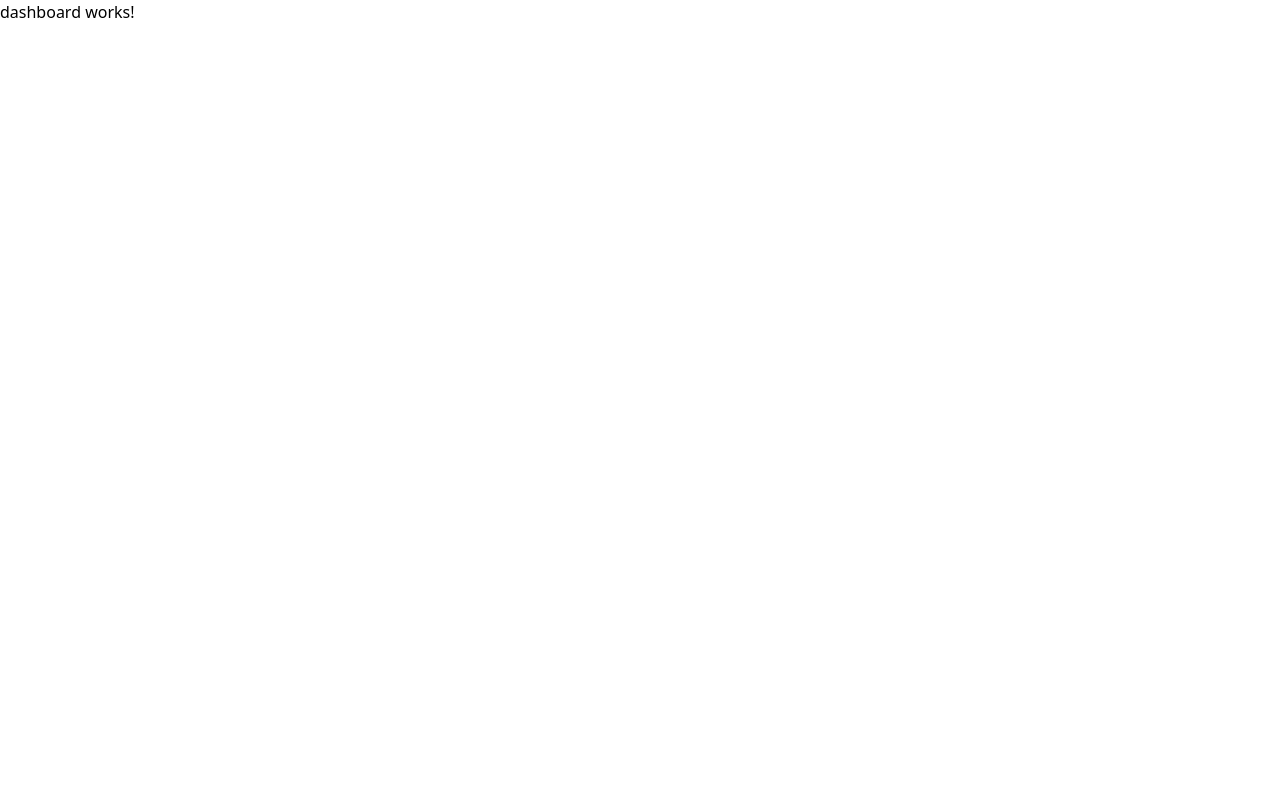
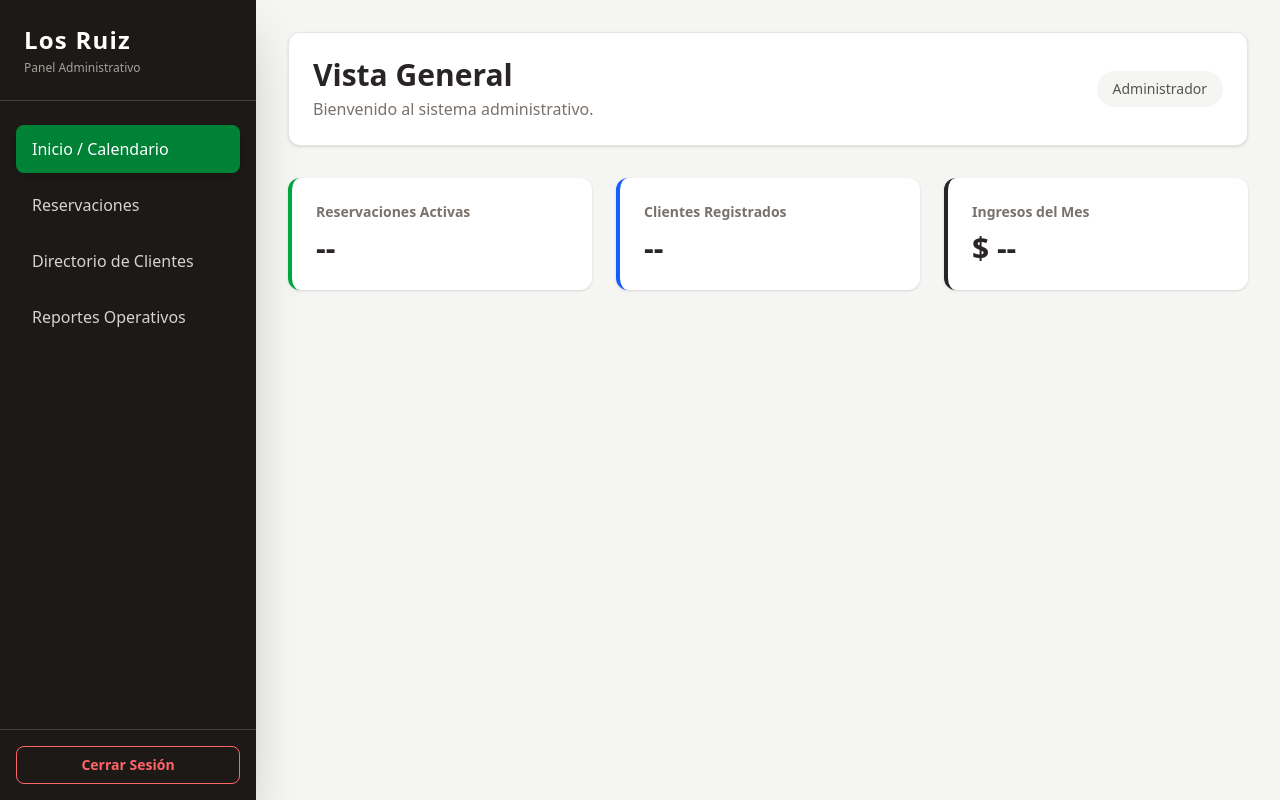
Before and after one commit to hectorinhhpr/rancho-los-ruiz-admin, an Angular app: page /dashboard in a window 1280 px wide. Built offline with nearby package versions, Linux system fonts and the light colour scheme.

Commit message:
Merge de cambios locales con los de Hector

```diff
--- a/src/app/components/sidebar/sidebar.html
+++ b/src/app/components/sidebar/sidebar.html
@@ -1 +1,33 @@
-<p>sidebar works!</p>
+<aside class="bg-stone-900 text-stone-300 w-64 min-h-screen flex flex-col shadow-2xl transition-all duration-300">
+  <!-- Logo / Encabezado -->
+  <div class="p-6 border-b border-stone-700">
+    <h2 class="text-2xl font-bold text-white tracking-wider">Los Ruiz</h2>
+    <p class="text-xs text-stone-400 mt-1">Panel Administrativo</p>
+  </div>
+
+  <!-- Enlaces de Navegación -->
+  <nav class="flex-1 px-4 py-6 space-y-2">
+    <a href="#" class="flex items-center px-4 py-3 bg-green-700 text-white rounded-lg shadow-md transition">
+      <span class="font-medium">Inicio / Calendario</span>
+    </a>
+
+    <a href="#" class="flex items-center px-4 py-3 hover:bg-stone-800 hover:text-white rounded-lg transition">
+      <span class="font-medium">Reservaciones</span>
+    </a>
+
+    <a href="#" class="flex items-center px-4 py-3 hover:bg-stone-800 hover:text-white rounded-lg transition">
+      <span class="font-medium">Directorio de Clientes</span>
+    </a>
+
+    <a href="#" class="flex items-center px-4 py-3 hover:bg-stone-800 hover:text-white rounded-lg transition">
+      <span class="font-medium">Reportes Operativos</span>
+    </a>
+  </nav>
+
+  <!-- Botón de Salida -->
+  <div class="p-4 border-t border-stone-700">
+    <button class="w-full flex items-center justify-center px-4 py-2 text-sm font-semibold text-red-400 border border-red-400 rounded-lg hover:bg-red-400 hover:text-stone-900 transition">
+      Cerrar Sesión
+    </button>
+  </div>
+</aside>
--- a/src/app/pages/dashboard/dashboard.html
+++ b/src/app/pages/dashboard/dashboard.html
@@ -1 +1,35 @@
-<p>dashboard works!</p>
+<div class="flex min-h-screen bg-stone-100">
+  <!-- Aquí mandamos llamar al componente del menú lateral que acabas de hacer -->
+  <app-sidebar></app-sidebar>
+
+  <!-- Área principal de contenido (Aquí irá el calendario y las tablas después) -->
+  <main class="flex-1 p-8 overflow-y-auto">
+
+    <header class="mb-8 flex justify-between items-center bg-white p-6 rounded-xl shadow-sm border border-stone-200">
+      <div>
+        <h1 class="text-3xl font-bold text-stone-800">Vista General</h1>
+        <p class="text-stone-500 mt-1">Bienvenido al sistema administrativo.</p>
+      </div>
+      <div class="text-sm font-medium text-stone-600 bg-stone-100 px-4 py-2 rounded-full">
+        Administrador
+      </div>
+    </header>
+
+    <!-- Cascarones de las tarjetas de métricas (Placeholder) -->
+    <div class="grid grid-cols-1 md:grid-cols-3 gap-6 mb-8">
+      <div class="bg-white p-6 rounded-xl shadow-sm border-l-4 border-green-600">
+        <h3 class="text-stone-500 text-sm font-semibold">Reservaciones Activas</h3>
+        <p class="text-3xl font-bold text-stone-800 mt-2">--</p>
+      </div>
+      <div class="bg-white p-6 rounded-xl shadow-sm border-l-4 border-blue-600">
+        <h3 class="text-stone-500 text-sm font-semibold">Clientes Registrados</h3>
+        <p class="text-3xl font-bold text-stone-800 mt-2">--</p>
+      </div>
+      <div class="bg-white p-6 rounded-xl shadow-sm border-l-4 border-stone-800">
+        <h3 class="text-stone-500 text-sm font-semibold">Ingresos del Mes</h3>
+        <p class="text-3xl font-bold text-stone-800 mt-2">$ --</p>
+      </div>
+    </div>
+
+  </main>
+</div>
--- a/src/app/pages/login/login.html
+++ b/src/app/pages/login/login.html
@@ -1 +1,50 @@
-<p>login works!</p>
+<div class="min-h-screen flex items-center justify-center bg-stone-100">
+  <!-- Contenedor de la tarjeta de login -->
+  <div class="bg-white p-8 rounded-xl shadow-lg w-full max-w-md">
+
+    <!-- Encabezado / Logo -->
+    <div class="text-center mb-8">
+      <h1 class="text-3xl font-extrabold text-stone-800 tracking-tight">Rancho los Ruiz</h1>
+      <p class="text-sm text-stone-500 mt-2">Sistema de Administración</p>
+    </div>
+
+    <!-- Formulario -->
+    <form>
+      <!-- Campo Correo -->
+      <div class="mb-5">
+        <label for="email" class="block text-sm font-semibold text-stone-700 mb-2">Correo Electrónico</label>
+        <input
+          type="email"
+          id="email"
+          placeholder="admin@rancholosruiz.com"
+          class="w-full px-4 py-2 border border-stone-300 rounded-lg focus:outline-none focus:ring-2 focus:ring-green-600 focus:border-transparent transition"
+        >
+      </div>
+
+      <!-- Campo Contraseña -->
+      <div class="mb-6">
+        <label for="password" class="block text-sm font-semibold text-stone-700 mb-2">Contraseña</label>
+        <input
+          type="password"
+          id="password"
+          placeholder="••••••••"
+          class="w-full px-4 py-2 border border-stone-300 rounded-lg focus:outline-none focus:ring-2 focus:ring-green-600 focus:border-transparent transition"
+        >
+      </div>
+
+      <!-- Botón de Acceso -->
+      <button
+        type="button"
+        class="w-full bg-green-700 hover:bg-green-800 text-white font-bold py-2.5 px-4 rounded-lg shadow-md transition duration-200 ease-in-out transform hover:-translate-y-0.5"
+      >
+        Iniciar Sesión
+      </button>
+    </form>
+
+    <!-- Pie de nota -->
+    <div class="mt-6 text-center">
+      <p class="text-xs text-stone-400">Uso exclusivo del personal autorizado</p>
+    </div>
+
+  </div>
+</div>
--- a/src/app/pages/login/login.ts
+++ b/src/app/pages/login/login.ts
@@ -6,4 +6,4 @@ import { Component } from '@angular/core';
   templateUrl: './login.html',
   styleUrl: './login.css',
 })
-export class Login {}
+export class LoginComponent {}
```
Also changed, not shown: src/app/app.routes.ts (+4 -4 lines), src/app/pages/dashboard/dashboard.ts (+5 -3 lines).
